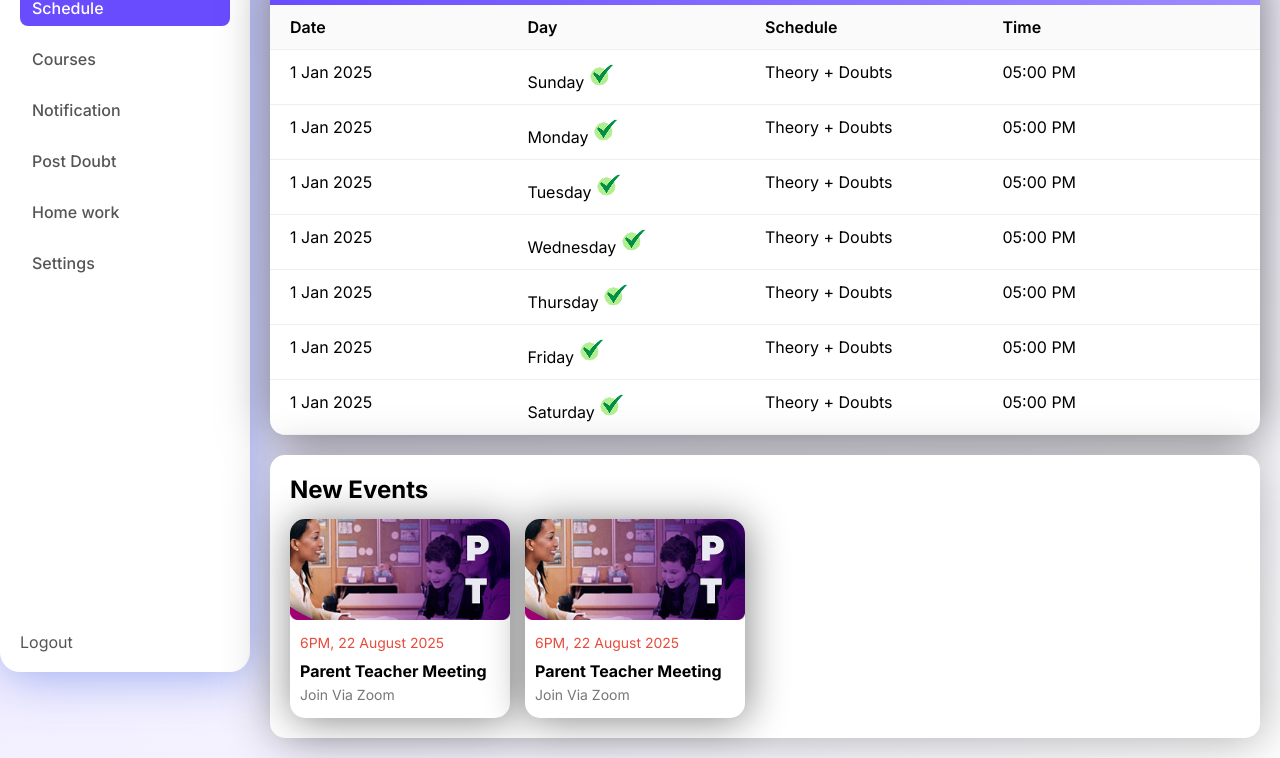
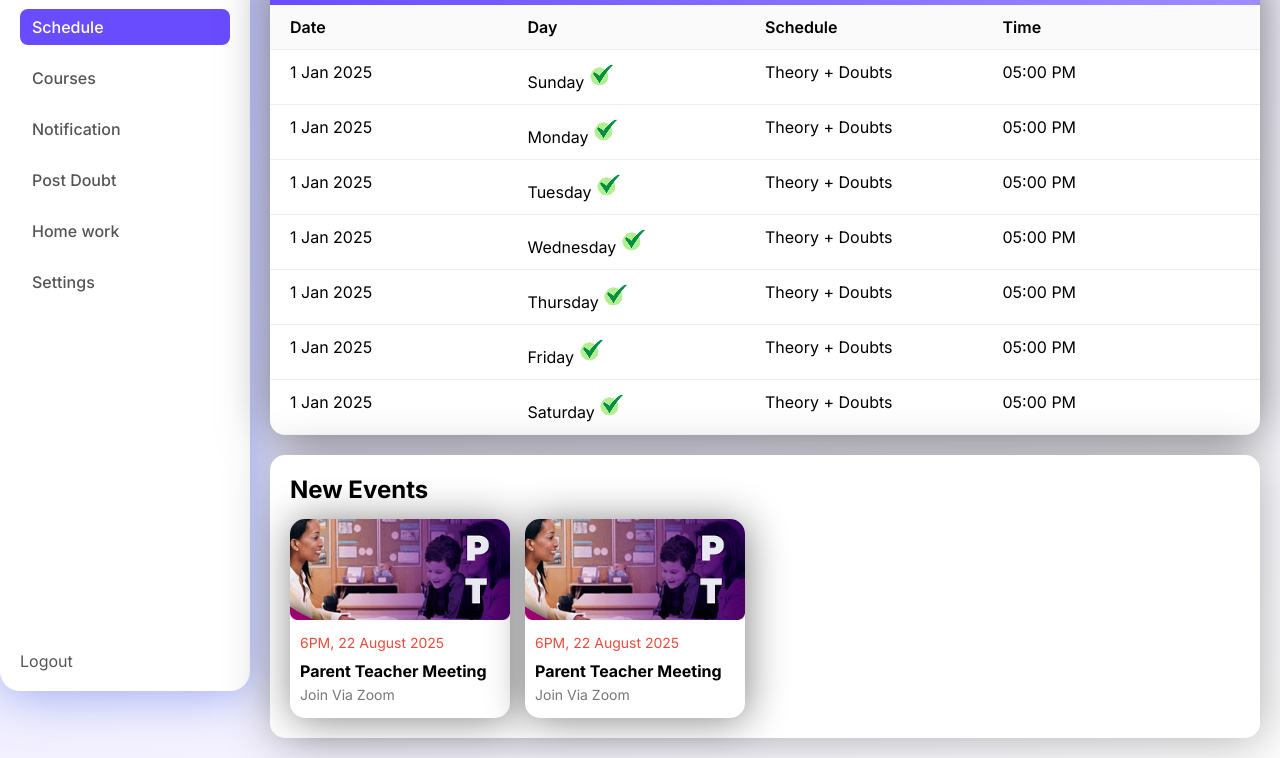
Before and after one commit to Arpitpandey0454/DIZI-PG4, a plain HTML site: page index.html in a window 1280 px wide. Shown: the part 147-905 px from the top of the page. Drawn offline with Linux system fonts and the light colour scheme.

Commit message:
Update style.css

```diff
--- a/style.css
+++ b/style.css
@@ -22,7 +22,7 @@ body {
     height: 82%;
     width: 250px;
     padding: 20px;
-    margin-top: 6%;
+    margin-top: 7.5%;
     display: flex;
     flex-direction: column;
     justify-content: space-between;
```
